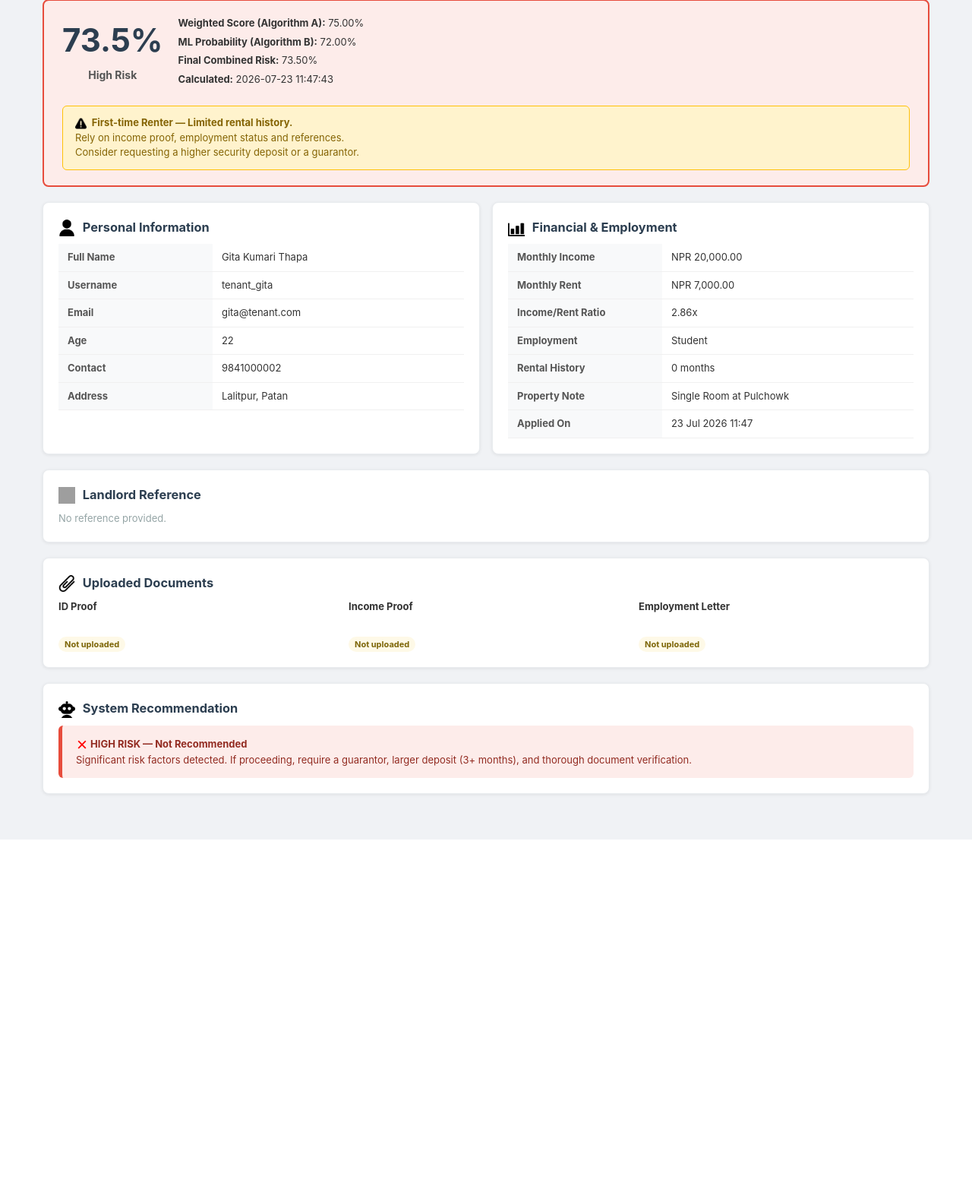
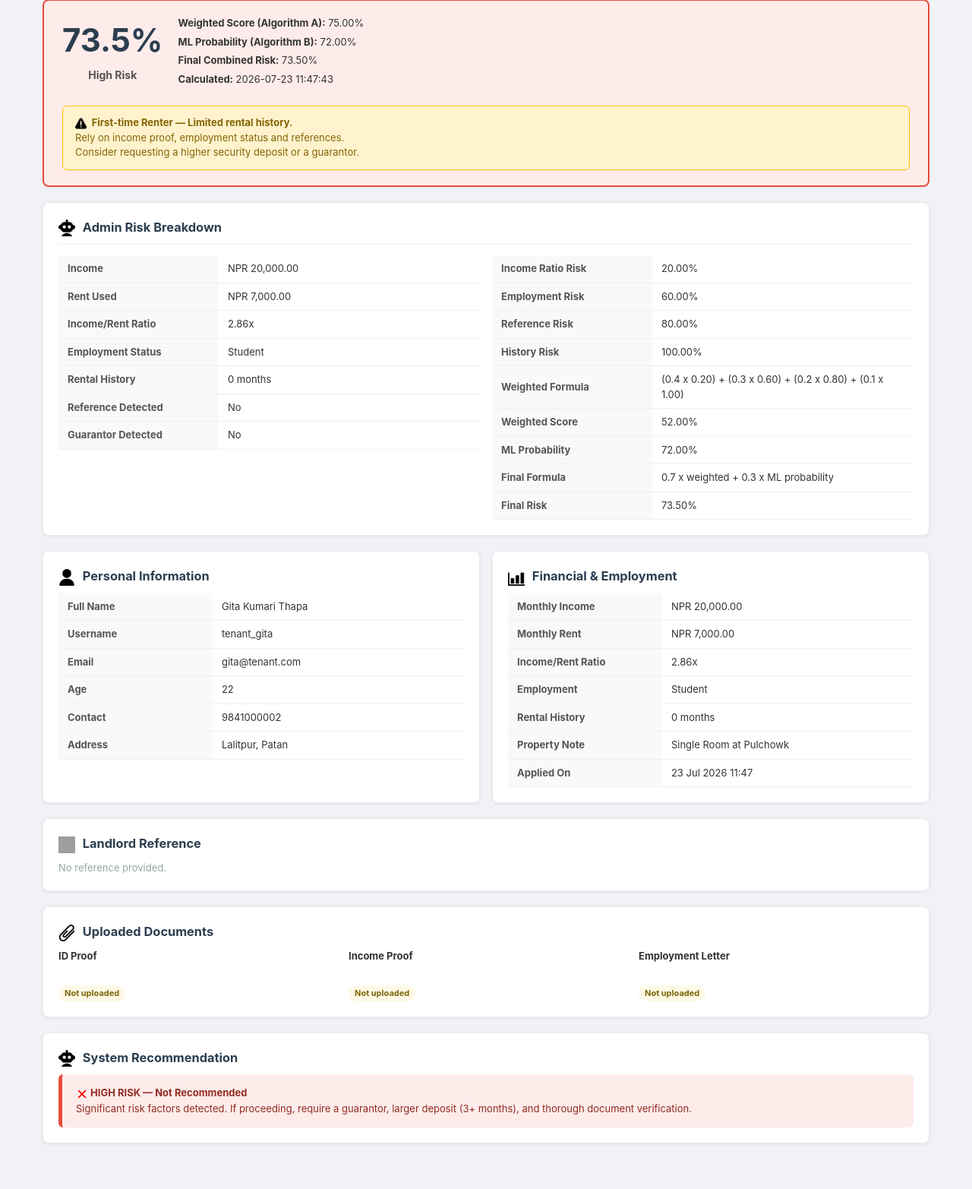
Before and after one commit to Reshy07/Tenant-Screening-and-Rental-Risk-Analysis, a PHP site: page /pages/view_application.php?id=2 in a window 1280 px wide. Shown: the part 128-1693 px from the top of the page at 76% size. Before the commit the page ends 1233 px from the top, so only its background shows below. Run offline with PHP 8.4, Linux system fonts and the light colour scheme; the visitor is signed in with stand-in values (Sample User, id 1); data comes from the database, SQL or seed files in the repository; grey boxes are pictures that could not be loaded.

Commit message:
Risk calculations

```diff
--- a/pages/admin_dashboard.php
+++ b/pages/admin_dashboard.php
@@ -146,7 +146,6 @@ $all_users = $db->query("SELECT * FROM users ORDER BY role, created_at DESC")->f
     <div class="card">
         <div class="card-header">
             <h3>All Applications</h3>
-            <small class="text-muted">Sorted by risk — QuickSort Algorithm</small>
         </div>
         <div class="table-scroll">
         <table class="data-table">
--- a/pages/landlord_dashboard.php
+++ b/pages/landlord_dashboard.php
@@ -75,7 +75,6 @@ foreach ($applications as $a) {
     <div class="card">
         <div class="card-header">
             <h3>All Tenant Applications</h3>
-            <small class="text-muted">Sorted highest risk first — QuickSort Algorithm</small>
         </div>
 
         <?php if (empty($applications)): ?>
--- a/pages/view_application.php
+++ b/pages/view_application.php
@@ -27,6 +27,15 @@ if (!$app) { header('Location: landlord_dashboard.php?error=Application+not+foun
 
 $risk_info = $app['final_risk'] !== null ? getRiskLabel($app['final_risk']) : null;
 $back_url = ($_SESSION['role'] === 'admin') ? 'admin_dashboard.php' : 'landlord_dashboard.php';
+$is_admin = $_SESSION['role'] === 'admin';
+$risk_breakdown = null;
+$final_formula = null;
+if ($is_admin) {
+    $risk_breakdown = calculateWeightedRiskBreakdown($app, $app['monthly_rent']);
+    $final_formula = $app['is_first_time_renter']
+        ? '0.7 x weighted + 0.3 x ML probability'
+        : '0.6 x weighted + 0.4 x ML probability';
+}
 ?>
 <!DOCTYPE html>
 <html lang="en">
@@ -64,6 +73,42 @@ $back_url = ($_SESSION['role'] === 'admin') ? 'admin_dashboard.php' : 'landlord_
             Consider requesting a higher security deposit or a guarantor.
         </div>
         <?php endif; ?>
+    </div>
+    <?php endif; ?>
+
+    <?php if ($is_admin): ?>
+    <div class="card">
+        <div class="card-header">
+            <h3><img src="/rental_risk/images/ai.png" class="heading-icon"> Admin Risk Breakdown</h3>
+        </div>
+
+        <div class="two-col">
+            <div>
+                <table class="detail-table">
+                    <tr><th>Income</th><td>NPR <?= number_format($risk_breakdown['monthly_income'], 2) ?></td></tr>
+                    <tr><th>Rent Used</th><td>NPR <?= number_format($risk_breakdown['monthly_rent'], 2) ?></td></tr>
+                    <tr><th>Income/Rent Ratio</th><td><?= number_format($risk_breakdown['income_rent_ratio'], 2) ?>x</td></tr>
+                    <tr><th>Employment Status</th><td><?= ucfirst(str_replace('_', ' ', $app['employment_status'])) ?></td></tr>
+                    <tr><th>Rental History</th><td><?= intval($app['rental_history_months']) ?> months</td></tr>
+                    <tr><th>Reference Detected</th><td><?= $risk_breakdown['has_reference'] ? 'Yes' : 'No' ?></td></tr>
+                    <tr><th>Guarantor Detected</th><td><?= $risk_breakdown['has_guarantor'] ? 'Yes' : 'No' ?></td></tr>
+                </table>
+            </div>
+
+            <div>
+                <table class="detail-table">
+                    <tr><th>Income Ratio Risk</th><td><?= formatRiskPercent($risk_breakdown['income_ratio_risk'], 2) ?></td></tr>
+                    <tr><th>Employment Risk</th><td><?= formatRiskPercent($risk_breakdown['employment_risk'], 2) ?></td></tr>
+                    <tr><th>Reference Risk</th><td><?= formatRiskPercent($risk_breakdown['reference_risk'], 2) ?></td></tr>
+                    <tr><th>History Risk</th><td><?= formatRiskPercent($risk_breakdown['history_risk'], 2) ?></td></tr>
+                    <tr><th>Weighted Formula</th><td>(0.4 x <?= number_format($risk_breakdown['income_ratio_risk'], 2) ?>) + (0.3 x <?= number_format($risk_breakdown['employment_risk'], 2) ?>) + (0.2 x <?= number_format($risk_breakdown['reference_risk'], 2) ?>) + (0.1 x <?= number_format($risk_breakdown['history_risk'], 2) ?>)</td></tr>
+                    <tr><th>Weighted Score</th><td><?= formatRiskPercent($risk_breakdown['weighted_score'], 2) ?></td></tr>
+                    <tr><th>ML Probability</th><td><?= $app['ml_probability'] !== null ? formatRiskPercent($app['ml_probability'], 2) : 'Not available' ?></td></tr>
+                    <tr><th>Final Formula</th><td><?= htmlspecialchars($final_formula) ?></td></tr>
+                    <tr><th>Final Risk</th><td><?= $app['final_risk'] !== null ? formatRiskPercent($app['final_risk'], 2) : 'Not available' ?></td></tr>
+                </table>
+            </div>
+        </div>
     </div>
     <?php endif; ?>
 
--- a/php/risk_calculate.php
+++ b/php/risk_calculate.php
@@ -9,20 +9,11 @@
 
 require_once __DIR__ . '/config.php';
 
-// ============================================================
-// ALGORITHM A: Rule-Based Weighted Risk Scoring
-// Formula: S = 0.4*credit_score_norm + 0.3*employment_score
-//            + 0.2*reference_score + 0.1*income_ratio
-// Each factor is normalized to 0.0 – 1.0
-// Higher score = HIGHER RISK
-// ============================================================
-function calculateWeightedRiskScore($tenant, $monthly_rent) {
-    // --- 1. Income Ratio Score (higher income relative to rent = lower risk) ---
-    // If income >= 3x rent: ratio_score = 0.0 (very safe)
-    // If income < rent:     ratio_score = 1.0 (very risky)
+function calculateWeightedRiskBreakdown($tenant, $monthly_rent) {
     $income = floatval($tenant['monthly_income']);
     $rent   = floatval($monthly_rent);
     if ($rent <= 0) $rent = 1;
+
     $ratio = $income / $rent;
     if ($ratio >= 3.0)      $income_ratio_risk = 0.0;
     elseif ($ratio >= 2.5)  $income_ratio_risk = 0.2;
@@ -31,58 +22,70 @@ function calculateWeightedRiskScore($tenant, $monthly_rent) {
     elseif ($ratio >= 1.0)  $income_ratio_risk = 0.8;
     else                    $income_ratio_risk = 1.0;
 
-    // --- 2. Employment Score (stable employment = lower risk) ---
-    // student_funded = student whose rent is covered by parent/guardian
-    // They are treated more leniently IF they have a guarantor declared
     $has_guarantor = strlen(trim($tenant['guarantor_info'] ?? '')) > 10;
 
     $emp_map = [
-        'employed'        => 0.1,  // Most stable
-        'self_employed'   => 0.3,  // Somewhat stable
-        'student_funded'  => 0.35, // Student with guarantor — treated nearly like self-employed
-        'student'         => 0.6,  // Student with no guarantor — moderate risk
-        'unemployed'      => 0.9,  // Highest risk
+        'employed'        => 0.1,
+        'self_employed'   => 0.3,
+        'student_funded'  => 0.35,
+        'student'         => 0.6,
+        'unemployed'      => 0.9,
     ];
     $employment_risk = $emp_map[$tenant['employment_status']] ?? 0.5;
 
-    // If student_funded but NO guarantor provided, bump risk back up
-    if ($tenant['employment_status'] === 'student_funded' && !$has_guarantor) {
+    if (($tenant['employment_status'] ?? '') === 'student_funded' && !$has_guarantor) {
         $employment_risk = 0.55;
     }
 
-    // --- 3. Reference / Guarantor Score (positive reference or guarantor = lower risk) ---
     $ref_text = trim($tenant['reference_text'] ?? '');
-
-    // If a guarantor is declared, this heavily reduces reference risk
-    // A guarantor is a co-signer who promises to pay if the tenant cannot
     if ($has_guarantor && strlen($ref_text) > 20) {
-        $reference_risk = 0.05; // Guarantor + reference = very low risk
+        $reference_risk = 0.05;
     } elseif ($has_guarantor) {
-        $reference_risk = 0.15; // Guarantor alone = low risk
+        $reference_risk = 0.15;
     } elseif (strlen($ref_text) > 50) {
-        $reference_risk = 0.1;  // Good detailed reference
+        $reference_risk = 0.1;
     } elseif (strlen($ref_text) > 10) {
-        $reference_risk = 0.4;  // Partial reference
+        $reference_risk = 0.4;
     } else {
-        $reference_risk = 0.8;  // No reference, no guarantor
+        $reference_risk = 0.8;
     }
 
-    // --- 4. Rental History Score (more history = lower risk) ---
     $history = intval($tenant['rental_history_months']);
     if ($history >= 24)      $history_risk = 0.1;
     elseif ($history >= 12)  $history_risk = 0.3;
     elseif ($history >= 6)   $history_risk = 0.5;
     elseif ($history >= 1)   $history_risk = 0.7;
-    else                     $history_risk = 1.0; // First-time renter
+    else                     $history_risk = 1.0;
 
-    // --- Weighted Formula ---
-    // Weights: income=0.4, employment=0.3, reference=0.2, history=0.1
     $weighted_score = (0.4 * $income_ratio_risk)
                     + (0.3 * $employment_risk)
                     + (0.2 * $reference_risk)
                     + (0.1 * $history_risk);
 
-    return round(min(1.0, max(0.0, $weighted_score)), 4);
+    return [
+        'monthly_income' => $income,
+        'monthly_rent' => floatval($monthly_rent),
+        'income_rent_ratio' => round($ratio, 4),
+        'income_ratio_risk' => round($income_ratio_risk, 4),
+        'employment_risk' => round($employment_risk, 4),
+        'reference_risk' => round($reference_risk, 4),
+        'history_risk' => round($history_risk, 4),
+        'weighted_score' => round(min(1.0, max(0.0, $weighted_score)), 4),
+        'has_reference' => strlen($ref_text) > 10,
+        'has_guarantor' => $has_guarantor,
+    ];
+}
+
+// ============================================================
+// ALGORITHM A: Rule-Based Weighted Risk Scoring
+// Formula: S = 0.4*income_ratio_risk + 0.3*employment_risk
+//            + 0.2*reference_risk + 0.1*history_risk
+// Each factor is normalized to 0.0 – 1.0
+// Higher score = HIGHER RISK
+// ============================================================
+function calculateWeightedRiskScore($tenant, $monthly_rent) {
+    $breakdown = calculateWeightedRiskBreakdown($tenant, $monthly_rent);
+    return $breakdown['weighted_score'];
 }
 
 // ============================================================
```
Also changed, not shown: 1 other file.
